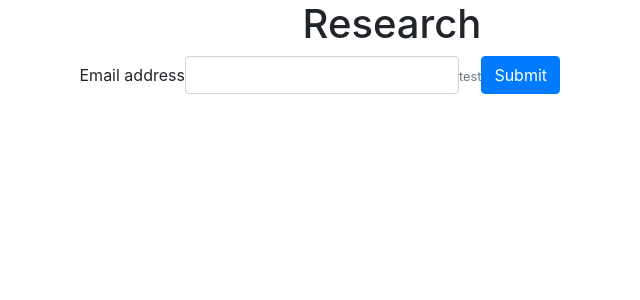
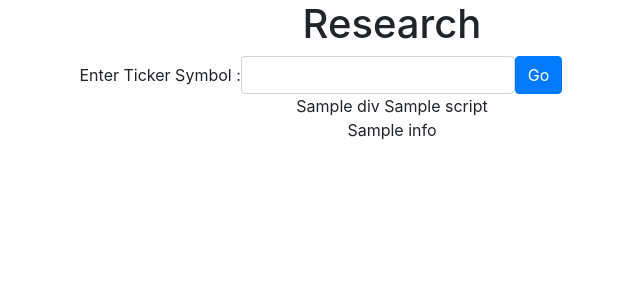
Before and after one commit to Linh012/portfolio-tracker, a Flask app: template app/templates/research.html in a window 1280 px wide. Shown: the part 56-356 px from the top of the page, without its empty margins (248-888 px from the left). Run offline with Flask 2, Linux system fonts and the light colour scheme; the template is opened without the code that fills it: most values are stand-ins (such as "Sample title", 1, 10 or a date in 2020); some libraries are stand-ins or nearby versions.

Commit message:
Add chart

```diff
--- a/app/templates/research.html
+++ b/app/templates/research.html
@@ -6,12 +6,21 @@
 <div class="content" style="width:50%">
   <form class="form-inline">
     <div class="form-group">
-      <label for="exampleInputEmail1">Email address</label>
+      <label for="exampleInputEmail1">Enter Ticker Symbol :</label>
       <input type="email" class="form-control" id="exampleInputEmail1" aria-describedby="emailHelp">
-      <small id="emailHelp" class="form-text text-muted">test</small>
     </div>
-    <button type="submit" class="btn btn-primary">Submit</button>
+    <button type="submit" class="btn btn-primary">Go</button>
   </form>
 </div>
 
+    <div>
+
+        {{ div | safe }}
+        {{ script | safe }}
+
+    </div>
+
+<p>
+ {{ info }}
+</p>
 {% endblock %}
```
